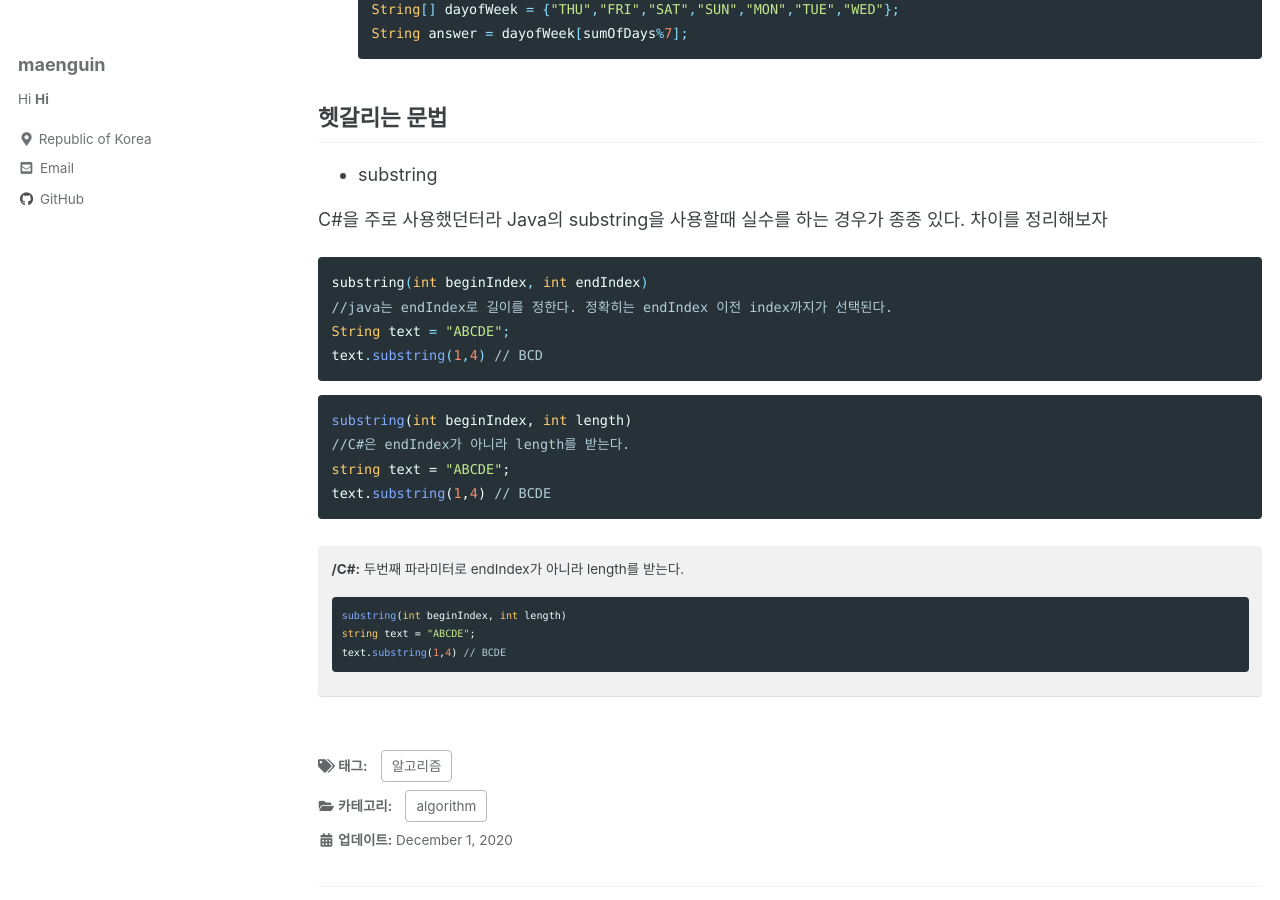
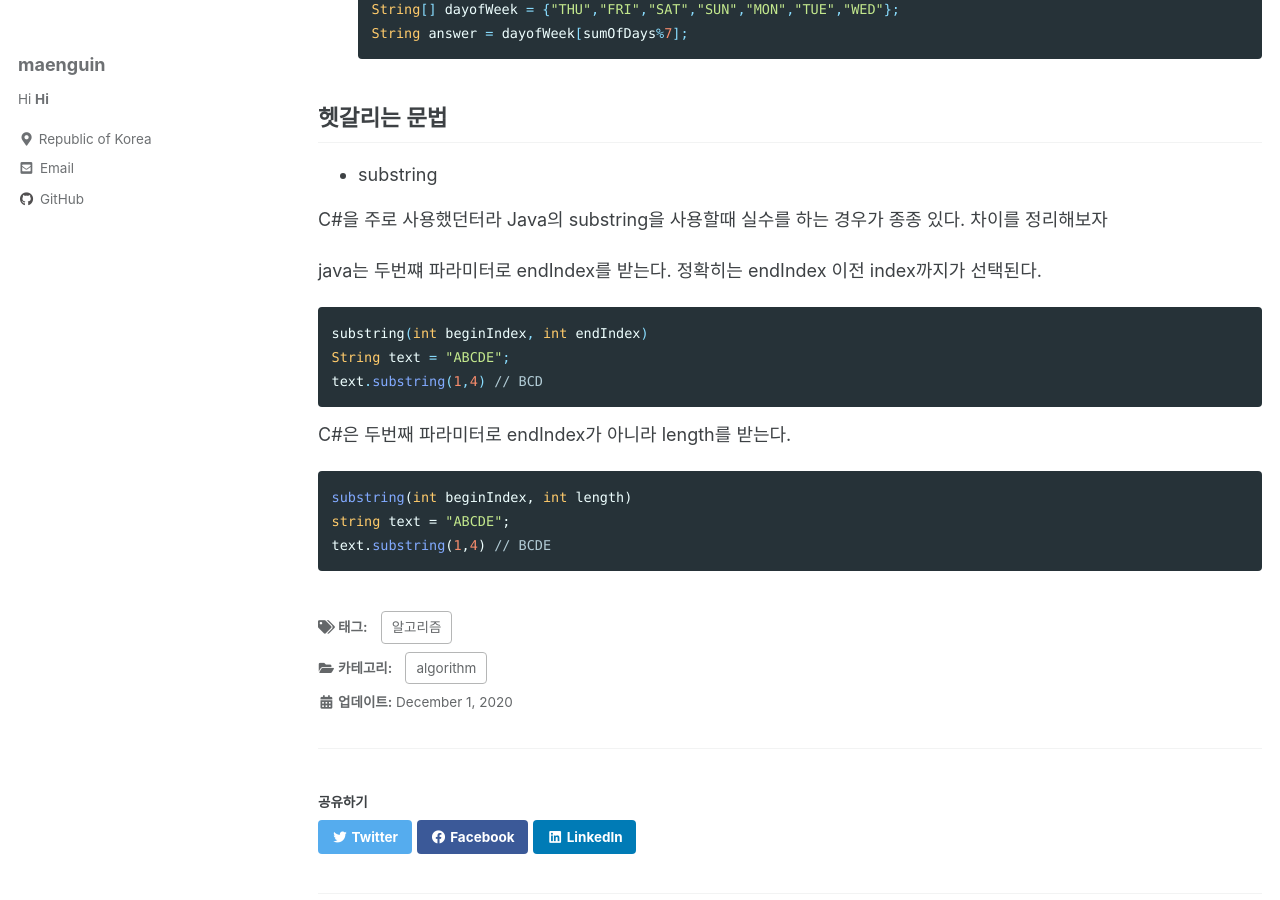
Before and after one commit to maenguin/maenguin.github.io, a Jekyll site: the page built from _posts/2020-12-01-algorithm-study.md, in a window 1280 px wide and 900 px high, scrolled down 879 px. Built offline with Jekyll 4.4.1, drawn with Linux system fonts in a browser that asks for light colours; cached includes are drawn as plain includes.

Commit message:
Update 2020-12-01-algorithm-study.md

````diff
--- a/_posts/2020-12-01-algorithm-study.md
+++ b/_posts/2020-12-01-algorithm-study.md
@@ -46,26 +46,16 @@ String answer = dayofWeek[sumOfDays%7];
 C#을 주로 사용했던터라 Java의 substring을 사용할때 실수를 하는 경우가 종종 있다.
 차이를 정리해보자
 
+java는 두번쨰 파라미터로 endIndex를 받는다. 정확히는 endIndex 이전 index까지가 선택된다.
 ```java
 substring(int beginIndex, int endIndex)
-//java는 endIndex로 길이를 정한다. 정확히는 endIndex 이전 index까지가 선택된다.
 String text = "ABCDE";
 text.substring(1,4) // BCD
 ```
 
-```c#
-substring(int beginIndex, int length)
-//C#은 endIndex가 아니라 length를 받는다.
-string text = "ABCDE";
-text.substring(1,4) // BCDE
-```
-
-<div class="notice--primary" markdown="1">
-**/C#:** 두번째 파라미터로 endIndex가 아니라 length를 받는다.
-
+C#은 두번째 파라미터로 endIndex가 아니라 length를 받는다.
 ```c#
 substring(int beginIndex, int length)
 string text = "ABCDE";
 text.substring(1,4) // BCDE
 ```
-</div>
````
